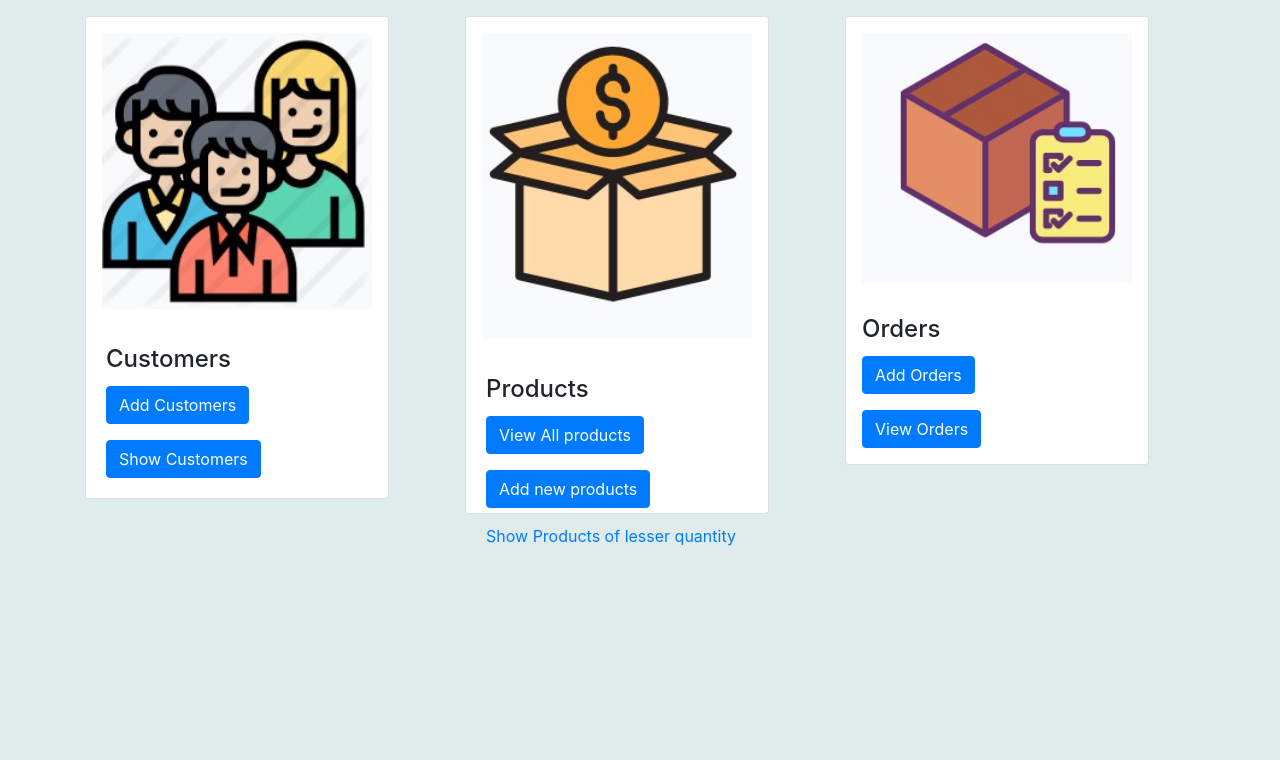
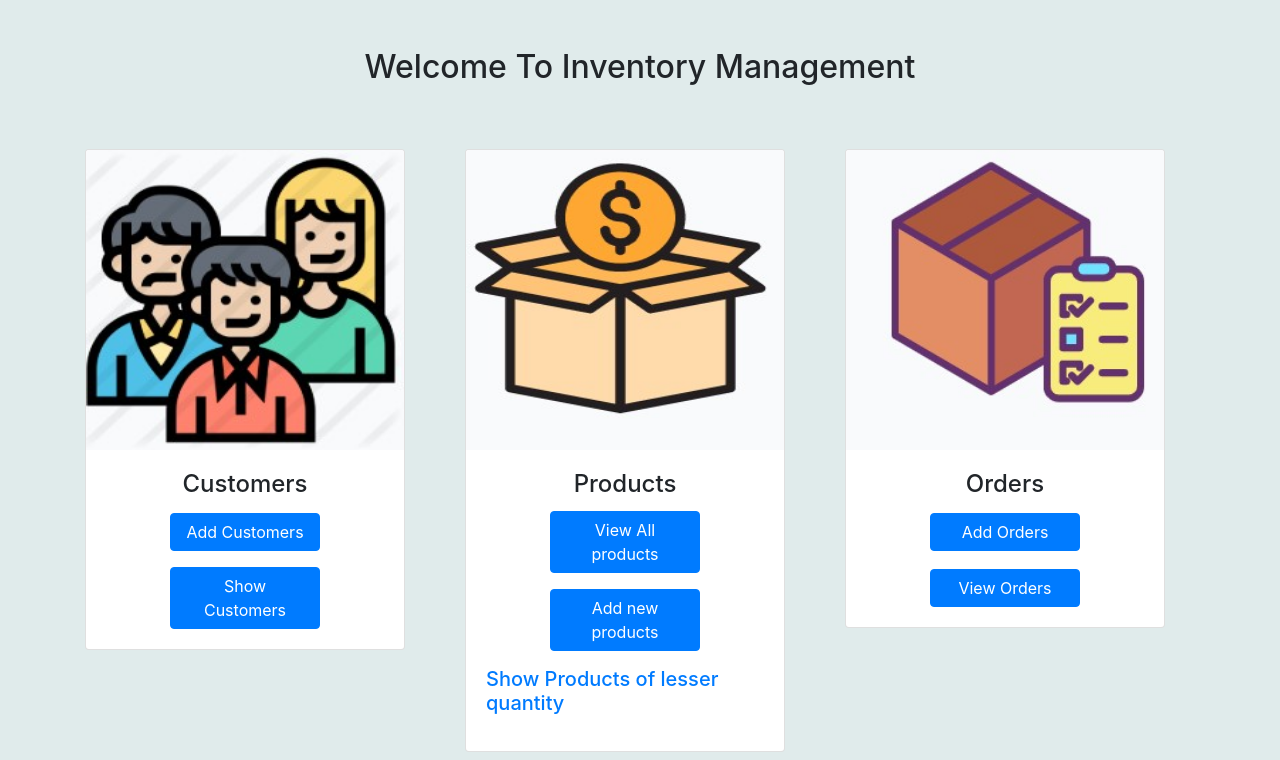
Before and after one commit to bhabalomkar421/Inventory_Management_System, a PHP site: page /home.php in a window 1280 px wide. Shown: the part 56-816 px from the top of the page. Before the commit the page ends 602 px from the top, so only its background shows below. Run offline with PHP 8.4, Linux system fonts and the light colour scheme.

Commit message:
homepage frontend done

```diff
--- a/home.php
+++ b/home.php
@@ -1,42 +1,44 @@
 <?php
-    include('nav.php');
-    ?>
+include('nav.php');
+?>
 <style>
     body {
-        background-color : #e0ebeb
+        background-color: #e0ebeb;
     }
-</style>
+
+</style><br><br>
+<h2 class="text-center">Welcome To Inventory Management<h2>
+<br>
 <div class="container">
-
     <div class="row"  style="margin-top:1rem">
         <div class="col col-lg-4 col-md-4  col-xs-12 col-sm-4">
-            <div class="card" style="width: 19rem;">
-                <img src="customers.jpg" class="card-img-top" alt="..." style="padding:1rem">
+           <div class="card" style="width: 20rem;">
+                <img src="customers.jpg" class="card-img-top" alt="..." height=300 width=200>
                 <div class="card-body">
-                    <h4 class="card-title">Customers</h4>
-                    <p class="card-text"><a href="customerRegistration.php" class="btn btn-primary">Add Customers</a></p>
-                    <p class="card-text"><a href="viewCustomers.php" class="btn btn-primary">Show Customers</a></p>
+                    <h4 class="card-title text-center">Customers</h4>
+                    <p class="card-text"><a href="customerRegistration.php" class="btn btn-primary " style="width:54%;margin-left:23%;margin-right:23%">Add Customers</a></p>
+                    <p class="card-text"><a href="viewCustomers.php" class="btn btn-primary " style="width:54%;margin-left:23%;margin-right:23%">Show Customers</a></p>
                 </div>
             </div>
         </div>
         <div class="col col-lg-4 col-md-4 col-xs-12 col-sm-4">
-            <div class="card" style="width: 19rem;height:90%">
-                <img src="products.jpg" class="card-img-top" alt="..." style="padding:1rem;">
+            <div class="card" style="width: 20rem;">
+                <img src="products.jpg" class="card-img-top" alt="..." height=300 width=200>
                 <div class="card-body">
-                    <h4 class="card-title center">Products</h4>
-                    <p class="card-text"><a href="viewAllProducts.php"  class="btn btn-primary">View All products</a></p>
-                    <p class="card-text"><a href="newproduct.php"  class="btn btn-primary">Add new products</a></p>
-                    <p class="card-text"><a href="lesserQuantityProducts.php" >Show Products of lesser quantity</a></p>
+                    <h4 class="card-title text-center">Products</h4>
+                    <p class="card-text"><a href="viewAllProducts.php"  class="btn btn-primary"  style="width:54%;margin-left:23%;margin-right:23%">View All products</a></p>
+                    <p class="card-text"><a href="newproduct.php"  class="btn btn-primary"  style="width:54%;margin-left:23%;margin-right:23%">Add new products</a></p>
+                    <p class="" style="font-size : 20px"><a href="lesserQuantityProducts.php" >Show Products of lesser quantity</a></p>
                 </div>
             </div>
         </div>
         <div class="col col-lg-4 col-md-4 col-xs-12 col-sm-4">
-            <div class="card" style="width: 19rem;">
-                <img src="orders.jpg" class="card-img-top" alt="..." style="padding:1rem">
-                <div class="card-body" style="padding:1rem">
-                    <h4 class="card-title">Orders</h4>
-                    <p class="card-text"><a href="addOrders.php"  class="btn btn-primary">Add Orders</a></p>
-                    <p class="card-text"><a href="viewOrders.php"  class="btn btn-primary">View Orders</a></p>
+            <div class="card" style="width: 20rem;">
+                <img src="orders.jpg" class="card-img-top" alt="..." height=300 width=200>
+                <div class="card-body">
+                    <h4 class="card-title text-center">Orders</h4>
+                    <p class="card-text"><a href="addOrders.php"  class="btn btn-primary"  style="width:54%;margin-left:23%;margin-right:23%">Add Orders</a></p>
+                    <p class="card-text"><a href="viewOrders.php"  class="btn btn-primary"  style="width:54%;margin-left:23%;margin-right:23%">View Orders</a></p>
                 </div>
             </div>
         </div>
```
Also changed, not shown: customerDetails.php (+10 -6 lines).
